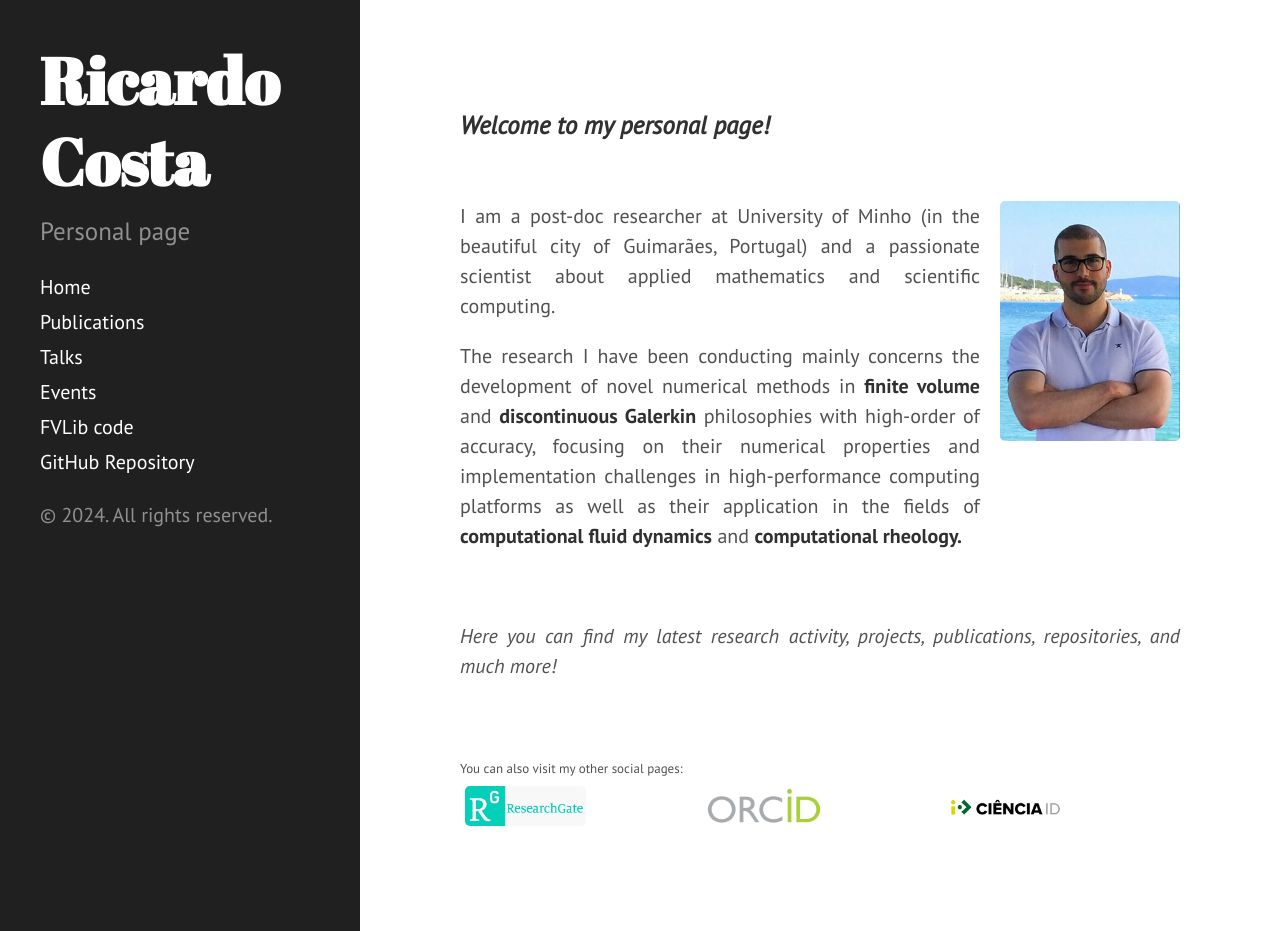
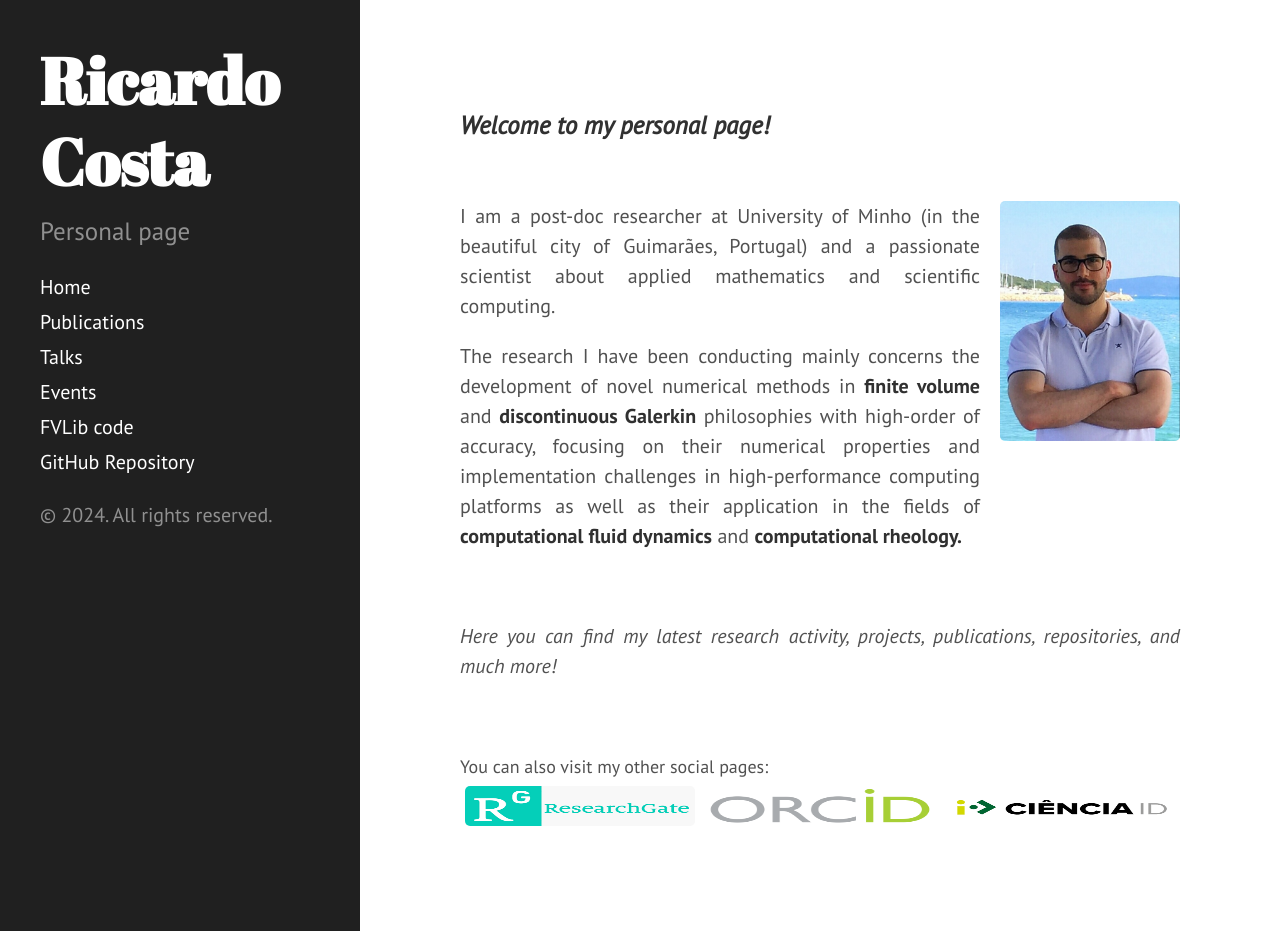
Before and after one commit to ricardodpcosta/ricardodpcosta.github.io, a Jekyll site: the page built from index.md, in a window 1280 px wide and 931 px high. Built offline with Jekyll 4.4.1, drawn with Linux system fonts in a browser that asks for light colours; Markdown is read by kramdown in place of the engine named in the settings.

Commit message:
Update index.md

```diff
--- a/index.md
+++ b/index.md
@@ -19,24 +19,24 @@ _Here you can find my latest research activity, projects, publications, reposito
 
 &nbsp;
 
-<font size="2">
+<font size="4">
 You can also visit my other social pages:
 </font>
 
 <div class="row">
   <div class="column">
     <a href="https://www.researchgate.net/profile/ricardo-costa-21">
-      <img style="height: 2em;" src="public/researchgate.png">
+      <img style="height: 2em; width:100%" src="public/researchgate.png">
     </a>
   </div>
   <div class="column">
     <a href="https://orcid.org/0000-0002-1904-8317">
-      <img style="height: 2em;" src="public/orcid.png">
+      <img style="height: 2em; width:100%" src="public/orcid.png">
     </a>
   </div>
   <div class="column">
     <a href="https://www.cienciavitae.pt/2F14-5623-03EB">
-      <img style="height: 2em;" src="public/cienciaid.png">
+      <img style="height: 2em; width:100%" src="public/cienciaid.png">
     </a>
   </div>
 </div>
```
